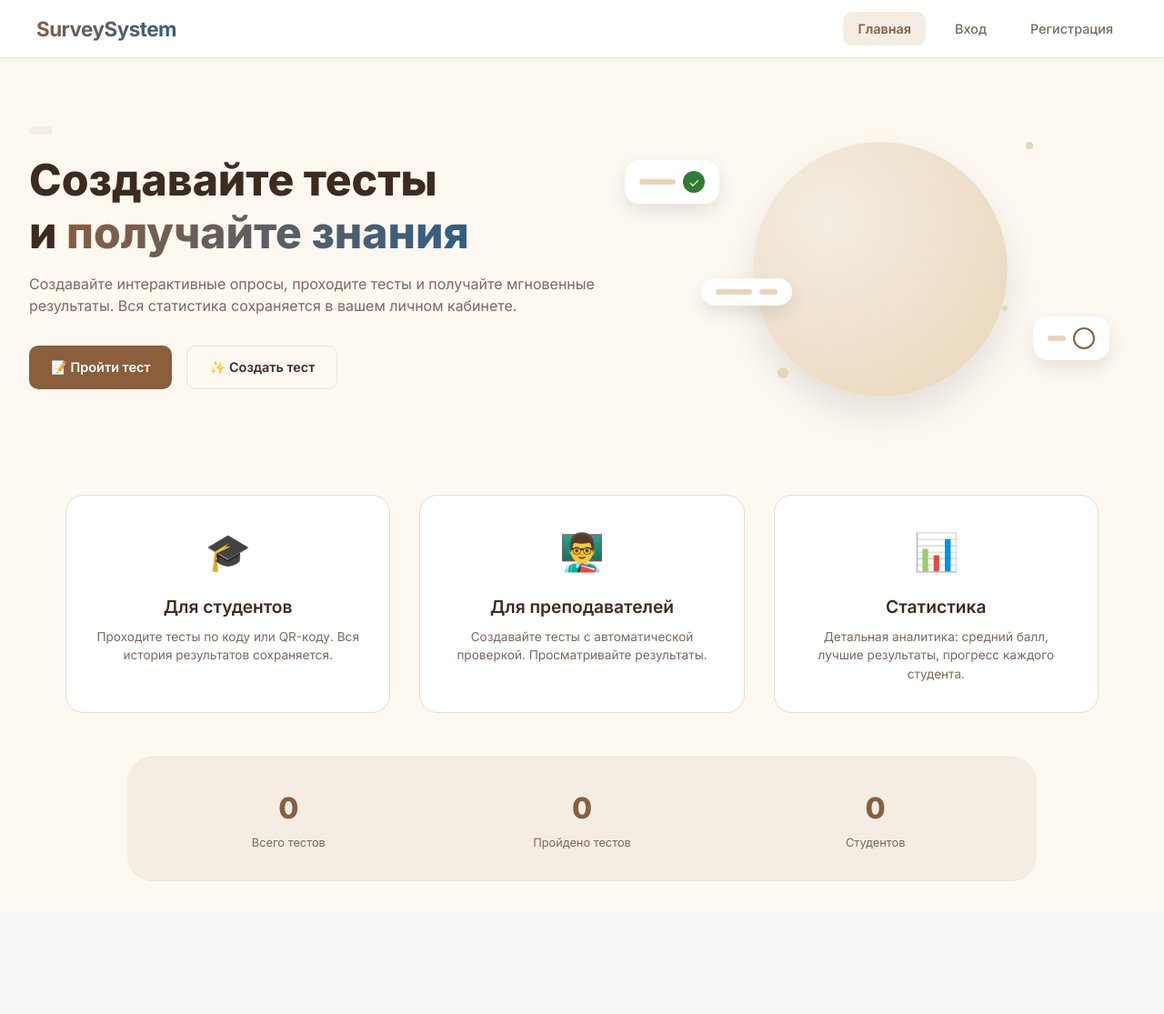
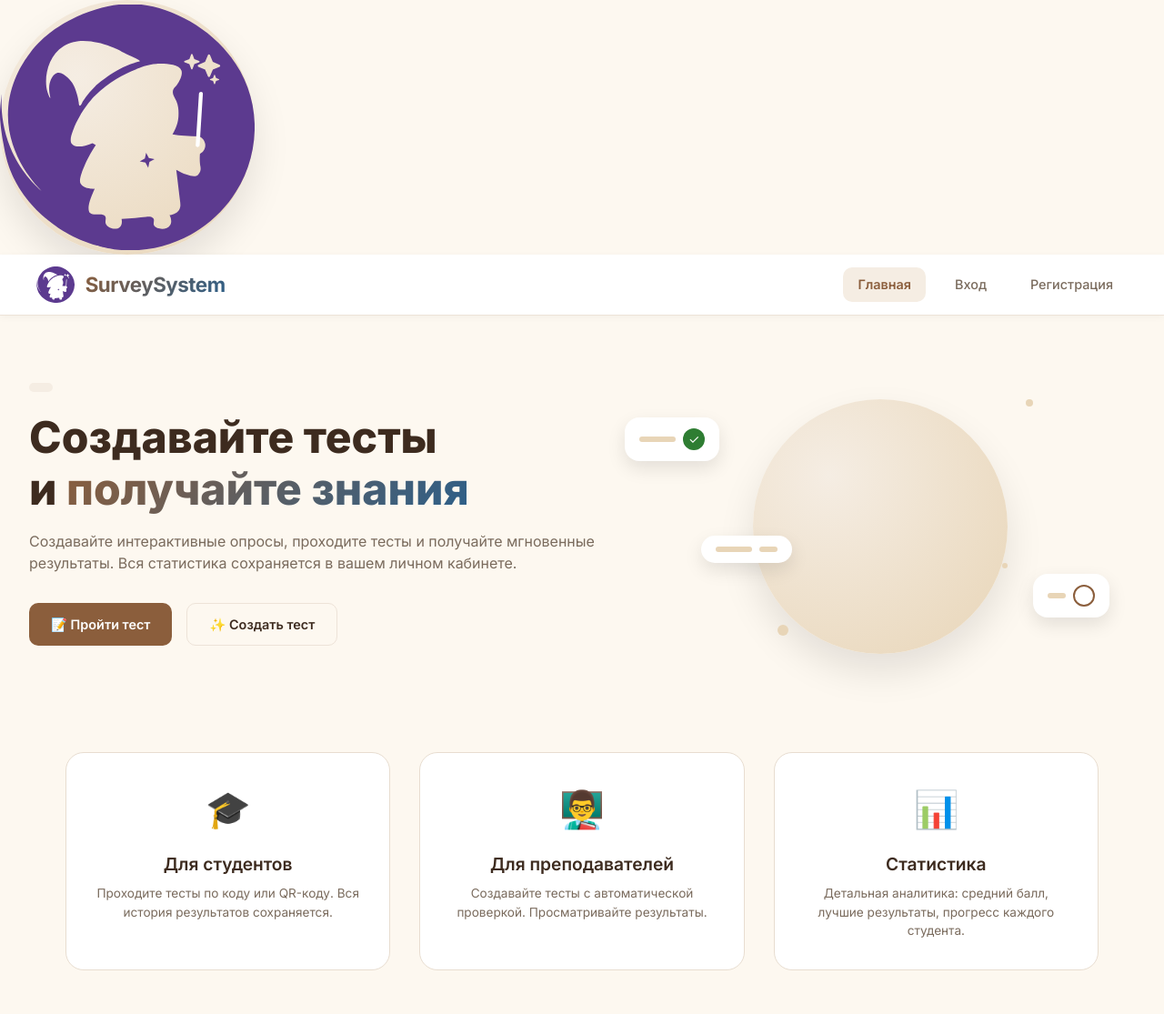
Before and after one commit to Ekaterina4567/survey-system, a Flask app: page / in a window 1280 px wide. Shown: the whole page at 91% size. Before the commit the page ends 969 px from the top, so only its background shows below. Run offline with Flask 3, Linux system fonts and the light colour scheme; some libraries are stand-ins or nearby versions.

Commit message:
Update index.html

```diff
--- a/templates/index.html
+++ b/templates/index.html
@@ -7,12 +7,15 @@
     <link rel="stylesheet" href="/static/style.css">
     <link href="https://fonts.googleapis.com/css2?family=Inter:wght@400;500;600;700;800&display=swap" rel="stylesheet">
 </head>
+    <div class="big-moon">
+    <img src="/static/Logo.svg" alt="Logo" class="moon-logo">
+</div>
 <body>
     <!-- НАВИГАЦИЯ С ЛОГОТИПОМ И НАЗВАНИЕМ -->
     <nav class="navbar">
         <a href="/" class="logo-link">
             <!-- Место для вашего PNG логотипа -->
-            <img src="/static/logo.png" alt="SurveySystem Logo" class="logo-img" onerror="this.style.display='none'">
+            <img src="/static/Logo.svg" alt="SurveySystem Logo" class="logo-img" onerror="this.style.display='none'">
             <span class="logo-text">SurveySystem</span>
         </a>
         <div class="nav-links" id="nav-links">
@@ -89,20 +92,7 @@
     </section>
 
     <!-- НИЖНЯЯ СТАТИСТИКА -->
-    <div class="stats-banner">
-        <div class="stat-item">
-            <div class="stat-number">0</div>
-            <div class="stat-label">Всего тестов</div>
-        </div>
-        <div class="stat-item">
-            <div class="stat-number">0</div>
-            <div class="stat-label">Пройдено тестов</div>
-        </div>
-        <div class="stat-item">
-            <div class="stat-number">0</div>
-            <div class="stat-label">Студентов</div>
-        </div>
-    </div>
+
 
     <style>
         /* Дополнительные стили для навигации с логотипом */
@@ -223,13 +213,16 @@
             justify-content: center;
         }
 
-        .big-moon {
+         .big-moon {
             width: 280px;
             height: 280px;
             background: radial-gradient(circle at 30% 30%, #F5EDE3, #E8D5B7);
             border-radius: 50%;
             box-shadow: 0 20px 40px rgba(0,0,0,0.1);
             position: relative;
+            display: flex;
+            align-items: center;
+            justify-content: center;
         }
 
         .float-card {
```
